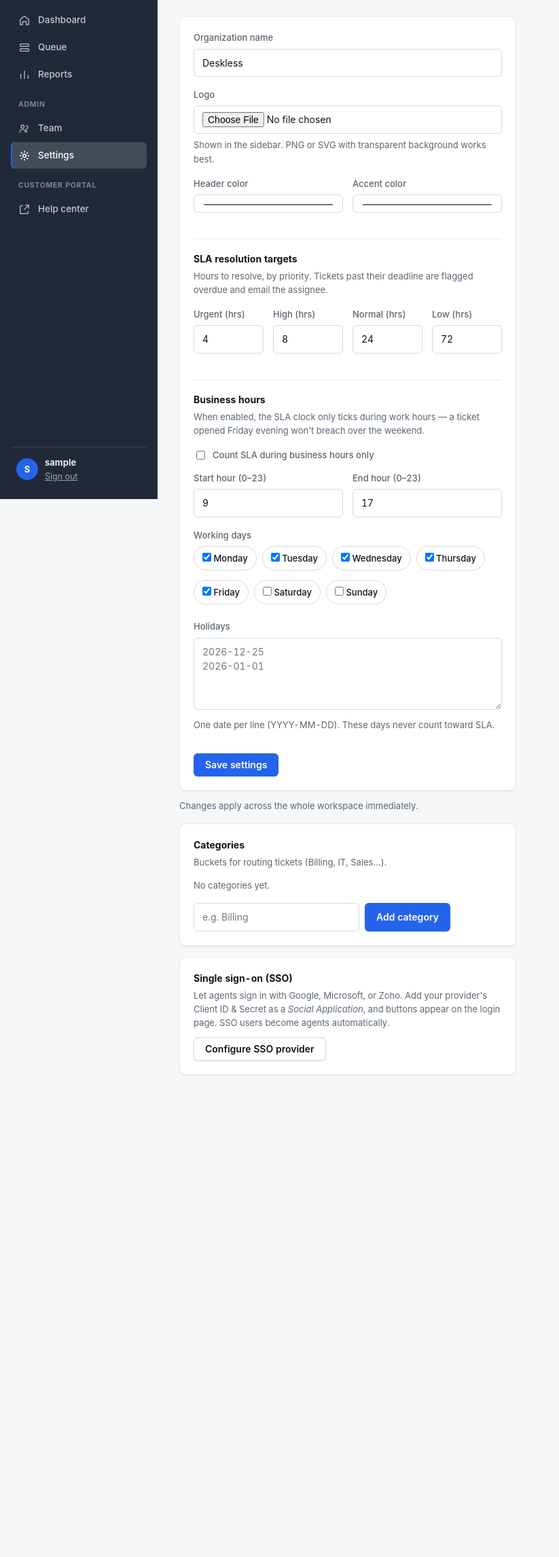
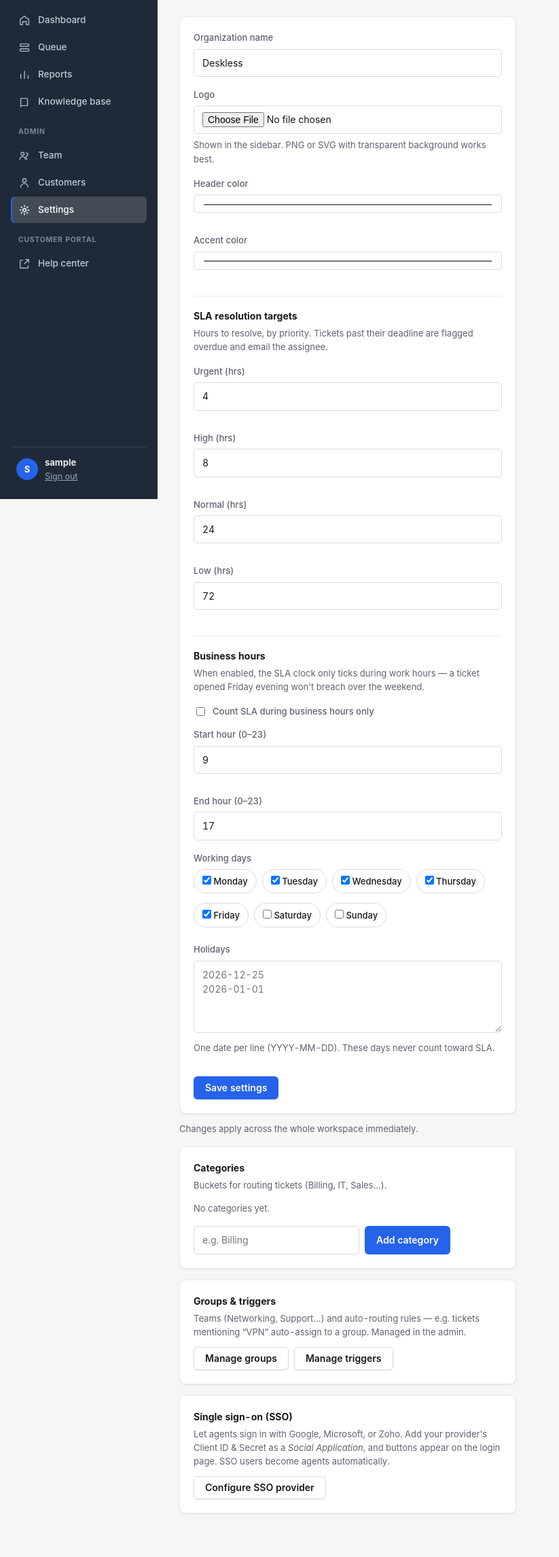
Before and after one commit to akheels-web/Deskless, a Django app: page /settings/ in a window 1280 px wide. Shown: the part 66-2356 px from the top of the page at 68% size, without its empty margins (0-823 px from the left). Before the commit the page ends 1648 px from the top, so only its background shows below. Run offline with Django 5.2, Linux system fonts and the light colour scheme; the visitor is signed in with stand-in values (Sample User, id 1); data comes from the database, SQL or seed files in the repository; data that the repository does not hold is empty.

Commit message:
feat: implement core helpdesk ticket management system including models, views, and automated SLA tracking

```diff
--- a/requirements.txt
+++ b/requirements.txt
@@ -8,3 +8,4 @@ Pillow==12.3.0
 django-allauth==65.18.0
 requests==2.34.2
 PyJWT[crypto]==2.13.0
+django-axes==8.3.1
--- a/tickets/forms.py
+++ b/tickets/forms.py
@@ -20,7 +20,7 @@ class TicketUpdateForm(forms.ModelForm):
 
     class Meta:
         model = Ticket
-        fields = ["status", "priority", "assignee", "category", "tags"]
+        fields = ["status", "priority", "assignee", "group", "category", "tags"]
         widgets = {"tags": forms.CheckboxSelectMultiple}
 
 
@@ -124,3 +124,39 @@ class NewUserForm(forms.ModelForm):
         if commit:
             user.save()
         return user
+
+
+class NewCustomerForm(forms.Form):
+    """C3: admin adds one customer (a non-staff user)."""
+
+    name = forms.CharField(max_length=150, required=False)
+    email = forms.EmailField()
+
+    def clean_email(self):
+        email = self.cleaned_data["email"].lower()
+        if User.objects.filter(username=email).exists():
+            raise forms.ValidationError("A user with that email already exists.")
+        return email
+
+    def save(self):
+        d = self.cleaned_data
+        return User.objects.create_user(
+            username=d["email"], email=d["email"], first_name=d.get("name", ""))
+
+
+class BulkCustomerForm(forms.Form):
+    """C3: paste CSV — 'email,name' per line — to create many customers."""
+
+    csv = forms.CharField(
+        widget=forms.Textarea(attrs={"rows": 6, "placeholder": "jane@acme.com,Jane Doe\nbob@acme.com,Bob"}),
+        help_text="One per line: email,name")
+
+
+class ArticleForm(forms.ModelForm):
+    """C4: author a knowledge-base article from the console."""
+
+    class Meta:
+        from .models import Article
+        model = Article
+        fields = ["title", "slug", "category", "body", "published"]
+        widgets = {"body": forms.Textarea(attrs={"rows": 12})}
--- a/tickets/serializers.py
+++ b/tickets/serializers.py
@@ -19,6 +19,6 @@ class TicketSerializer(serializers.ModelSerializer):
     class Meta:
         model = Ticket
         fields = ["id", "subject", "body", "status", "priority", "resolution",
-                  "reporter", "assignee", "category", "tags", "related",
+                  "reporter", "assignee", "group", "category", "tags", "related",
                   "created_at", "updated_at", "comments"]
         read_only_fields = ["reporter", "created_at", "updated_at"]
--- a/tickets/templates/base.html
+++ b/tickets/templates/base.html
@@ -8,13 +8,13 @@
     :root {
       --rail: {{ brand_color }};
       --accent: {{ brand_accent }};
-      --canvas: #f6f7f9;
+      --canvas: #f7f6f4;
       --surface: #ffffff;
-      --ink: #0f1419;
-      --muted: #5b6672;
-      --faint: #8a94a0;
-      --line: #e6e9ee;
-      --line-strong: #d4d9e0;
+      --ink: #16181d;
+      --muted: #5c6270;
+      --faint: #8b909c;
+      --line: #eae9e5;
+      --line-strong: #dcdbd6;
       --amber: #b45309;
       --amber-bg: #fef6e7;
       --green: #157347;
@@ -232,11 +232,17 @@
     .field { margin-bottom: 16px; }
     .field label { display: block; margin-bottom: 6px; }
     .field input, .field textarea, .field select { width: 100%; }
-    .row { display: flex; gap: 14px; } .row > * { flex: 1; }
+    .row { display: flex; gap: 14px; flex-wrap: wrap; align-items: stretch; }
+    .row > * { flex: 1 1 300px; margin-top: 0; }
     .weekday-grid { display: flex; flex-wrap: wrap; gap: 8px; }
     .weekday { display: inline-flex; align-items: center; gap: 6px; padding: 7px 12px;
       border: 1px solid var(--line-strong); border-radius: 100px; font-size: 13px; font-weight: 500; color: var(--ink); cursor: pointer; }
     .weekday input { width: auto; margin: 0; }
+    .link-form { display: flex; gap: 6px; }
+    .link-form input { flex: 1; min-width: 0; }
+    .link-form .btn { flex-shrink: 0; }
+    .detail-grid { display: grid; grid-template-columns: 1fr 280px; gap: 22px; align-items: start; }
+    @media (max-width: 900px) { .detail-grid { grid-template-columns: 1fr; } }
     .empty { text-align: center; color: var(--faint); padding: 56px 20px; }
     .pager { display: flex; gap: 8px; align-items: center; justify-content: center; margin-top: 20px; color: var(--muted); }
     .hint { color: var(--muted); font-size: 13px; }
@@ -364,17 +370,23 @@
         <a href="{% url 'reports' %}" class="{% block nav_reports %}{% endblock %}">
           <svg viewBox="0 0 20 20" fill="none"><path d="M4 16V9M10 16V4M16 16v-5" stroke="currentColor" stroke-width="1.6" stroke-linecap="round"/></svg>
           Reports</a>
+        <a href="{% url 'kb_manage' %}" class="{% block nav_kb %}{% endblock %}">
+          <svg viewBox="0 0 20 20" fill="none"><path d="M4 4h9a2 2 0 0 1 2 2v10H6a2 2 0 0 0-2 2V4Z" stroke="currentColor" stroke-width="1.6" stroke-linejoin="round"/></svg>
+          Knowledge base</a>
         {% if user.is_superuser %}
         <div class="nav-sec">Admin</div>
         <a href="{% url 'team' %}" class="{% block nav_team %}{% endblock %}">
           <svg viewBox="0 0 20 20" fill="none"><circle cx="7" cy="7" r="2.5" stroke="currentColor" stroke-width="1.6"/><path d="M2.5 16a4.5 4.5 0 0 1 9 0M13 5.5a2.5 2.5 0 0 1 0 5M14 16a4.5 4.5 0 0 0-2-3.7" stroke="currentColor" stroke-width="1.6" stroke-linecap="round"/></svg>
           Team</a>
+        <a href="{% url 'customers' %}" class="{% block nav_customers %}{% endblock %}">
+          <svg viewBox="0 0 20 20" fill="none"><circle cx="10" cy="6" r="3" stroke="currentColor" stroke-width="1.6"/><path d="M4 17a6 6 0 0 1 12 0" stroke="currentColor" stroke-width="1.6" stroke-linecap="round"/></svg>
+          Customers</a>
         <a href="{% url 'org_settings' %}" class="{% block nav_settings %}{% endblock %}">
           <svg viewBox="0 0 20 20" fill="none"><circle cx="10" cy="10" r="2.5" stroke="currentColor" stroke-width="1.6"/><path d="M10 2.5v2M10 15.5v2M2.5 10h2M15.5 10h2M4.7 4.7l1.4 1.4M13.9 13.9l1.4 1.4M15.3 4.7l-1.4 1.4M6.1 13.9l-1.4 1.4" stroke="currentColor" stroke-width="1.6" stroke-linecap="round"/></svg>
           Settings</a>
         {% endif %}
         <div class="nav-sec">Customer portal</div>
-        <a href="{% url 'portal_home' %}" target="_blank">
+        <a href="{% url 'portal_home' %}?preview=1" target="_blank" rel="noopener">
           <svg viewBox="0 0 20 20" fill="none"><path d="M7 4H4a1 1 0 0 0-1 1v11a1 1 0 0 0 1 1h11a1 1 0 0 0 1-1v-3M12 3h5v5M17 3l-7 7" stroke="currentColor" stroke-width="1.6" stroke-linecap="round" stroke-linejoin="round"/></svg>
           Help center</a>
       </nav>
--- a/tickets/templates/tickets/detail.html
+++ b/tickets/templates/tickets/detail.html
@@ -6,7 +6,7 @@
   <span class="ref-lg">/ DSK-{{ ticket.pk|stringformat:"04d" }}</span>
 </div>
 <main>
-  <div style="display:grid; grid-template-columns: 1fr 260px; gap: 22px; align-items: start;">
+  <div class="detail-grid">
     <!-- left: subject + conversation -->
     <div>
       <h1 style="font-size:22px; font-weight:680; letter-spacing:-0.4px; margin:0 0 6px;">{{ ticket.subject }}</h1>
@@ -111,6 +111,7 @@
             {% csrf_token %}
             <div class="field"><label>Status</label>{{ uform.status }}</div>
             <div class="field"><label>Priority</label>{{ uform.priority }}</div>
+            <div class="field"><label>Group</label>{{ uform.group }}</div>
             <div class="field"><label>Assignee</label>{{ uform.assignee }}</div>
             <div class="field"><label>Category</label>{{ uform.category }}</div>
             <div class="field"><label>Tags</label>{{ uform.tags }}</div>
@@ -147,7 +148,7 @@
           {% empty %}
           <p class="hint" style="margin:0 0 12px;">No linked tickets. Link related issues so they resolve together.</p>
           {% endfor %}
-          <form method="post" style="display:flex; gap:6px; margin-top:6px;">
+          <form method="post" class="link-form" style="margin-top:6px;">
             {% csrf_token %}
             {{ link_form.ticket_id }}
             <button class="btn ghost" name="link" value="1">Link</button>
--- a/tickets/templates/tickets/settings.html
+++ b/tickets/templates/tickets/settings.html
@@ -91,6 +91,18 @@
   </div></div>
 
   <div class="card" style="margin-top:16px;"><div class="bd">
+    <strong>Groups &amp; triggers</strong>
+    <p class="hint" style="margin:4px 0 12px;">
+      Teams (Networking, Support…) and auto-routing rules — e.g. tickets mentioning “VPN”
+      auto-assign to a group. Managed in the admin.
+    </p>
+    <div style="display:flex; gap:8px; flex-wrap:wrap;">
+      <a class="btn ghost" href="/admin/tickets/group/">Manage groups</a>
+      <a class="btn ghost" href="/admin/tickets/trigger/">Manage triggers</a>
+    </div>
+  </div></div>
+
+  <div class="card" style="margin-top:16px;"><div class="bd">
     <strong>Single sign-on (SSO)</strong>
     <p class="hint" style="margin:4px 0 12px;">
       Let agents sign in with Google, Microsoft, or Zoho. Add your provider's
--- a/tickets/urls.py
+++ b/tickets/urls.py
@@ -20,5 +20,9 @@ urlpatterns = [
     path("bulk/", views.ticket_bulk, name="ticket_bulk"),
     path("reports/", views.reports, name="reports"),
     path("team/", views.team, name="team"),
+    path("customers/", views.customers, name="customers"),
+    path("kb-admin/", views.kb_manage, name="kb_manage"),
+    path("kb-admin/new/", views.kb_edit, name="kb_new"),
+    path("kb-admin/<int:pk>/", views.kb_edit, name="kb_edit"),
     path("settings/", views.org_settings, name="org_settings"),
 ]
--- a/tickets/views.py
+++ b/tickets/views.py
@@ -184,18 +184,23 @@ def ticket_detail(request, pk):
         else:  # properties update
             prev = {"status": ticket.get_status_display(),
                     "priority": ticket.get_priority_display(),
-                    "assignee": ticket.assignee_id}
+                    "assignee": ticket.assignee_id, "group": ticket.group_id,
+                    "ever_assigned": ticket.events.filter(description__startswith="assigned to").exists()}
             uform = TicketUpdateForm(request.POST, instance=ticket)
             if uform.is_valid():
                 ticket = uform.save()
-                # H2: record what actually changed
+                # H2/C5: record what actually changed
                 if ticket.get_status_display() != prev["status"]:
                     log_event(ticket, request.user, f"changed status to {ticket.get_status_display()}")
                 if ticket.get_priority_display() != prev["priority"]:
                     log_event(ticket, request.user, f"set priority to {ticket.get_priority_display()}")
+                if ticket.group_id != prev["group"]:
+                    log_event(ticket, request.user,
+                              f"routed to group {ticket.group.name if ticket.group_id else 'none'}")
                 if ticket.assignee_id != prev["assignee"]:
                     who = ticket.assignee.username if ticket.assignee_id else "nobody"
-                    log_event(ticket, request.user, f"assigned to {who}")
+                    first = "" if prev["ever_assigned"] else " (first assignee)"
+                    log_event(ticket, request.user, f"assigned to {who}{first}")
                     if ticket.assignee_id:
                         from .notifications import notify_assignment
                         notify_assignment(ticket)  # R3: email newly-assigned agent
@@ -308,6 +313,71 @@ def team(request):
     })
 
 
+# ---- C3: customer management (admins only) ----
+
+@admin_only
+def customers(request):
+    from .forms import BulkCustomerForm, NewCustomerForm
+    form = NewCustomerForm()
+    bulk_form = BulkCustomerForm()
+    added = None
+    if request.method == "POST":
+        if "add_one" in request.POST:
+            form = NewCustomerForm(request.POST)
+            if form.is_valid():
+                form.save()
+                return redirect("customers")
+        elif "add_bulk" in request.POST:
+            bulk_form = BulkCustomerForm(request.POST)
+            if bulk_form.is_valid():
+                added = _bulk_create_customers(bulk_form.cleaned_data["csv"])
+    # non-staff users are customers
+    people = User.objects.filter(is_staff=False).order_by("-date_joined")[:100]
+    return render(request, "tickets/customers.html", {
+        "form": form, "bulk_form": bulk_form, "customers": people, "added": added,
+    })
+
+
+def _bulk_create_customers(text):
+    """Create customers from 'email,name' lines. Returns count created."""
+    import csv as csvmod
+    import io
+    created = 0
+    for row in csvmod.reader(io.StringIO(text)):
+        if not row:
+            continue
+        email = row[0].strip().lower()
+        name = row[1].strip() if len(row) > 1 else ""
+        if "@" not in email or User.objects.filter(username=email).exists():
+            continue  # skip invalid/dupes silently — report count only
+        User.objects.create_user(username=email, email=email, first_name=name)
+        created += 1
+    return created
+
+
+# ---- C4: knowledge-base authoring (admins only) ----
+
+@admin_only
+def kb_edit(request, pk=None):
+    from .forms import ArticleForm
+    article = get_object_or_404(Article, pk=pk) if pk else None
+    if request.method == "POST":
+        form = ArticleForm(request.POST, instance=article)
+        if form.is_valid():
+            form.save()
+            return redirect("kb_manage")
+    else:
+        form = ArticleForm(instance=article)
+    return render(request, "tickets/kb_edit.html", {"form": form, "article": article})
+
+
+@admin_only
+def kb_manage(request):
+    return render(request, "tickets/kb_manage.html", {
+        "articles": Article.objects.select_related("category").all(),
+    })
+
+
 # ---- F3: org settings + logo (admins only) ----
 
 @admin_only
@@ -396,8 +466,9 @@ def kb_detail(request, slug):
 # ---- Customer portal ----
 
 def portal_home(request):
-    """Public help-center landing. Staff go straight to their console (option B)."""
-    if request.user.is_authenticated and request.user.is_staff:
+    """Public help-center landing. Staff go straight to their console (option B),
+    unless they explicitly asked to preview the portal (?preview=1)."""
+    if request.user.is_authenticated and request.user.is_staff and not request.GET.get("preview"):
         return redirect("dashboard")
     return render(request, "tickets/portal_home.html", {
         "articles": Article.objects.filter(published=True).select_related("category")[:5],
```
Also changed, not shown: helpdesk/settings.py (+18 -0 lines), tickets/admin.py (+13 -1 lines), tickets/models.py (+44 -0 lines), tickets/signals.py (+20 -2 lines), tickets/templates/tickets/customers.html (added, +42 -0 lines), tickets/templates/tickets/kb_edit.html (added, +26 -0 lines), tickets/templates/tickets/kb_manage.html (added, +27 -0 lines), tickets/migrations/0008_group_ticket_group_trigger.py (added).
